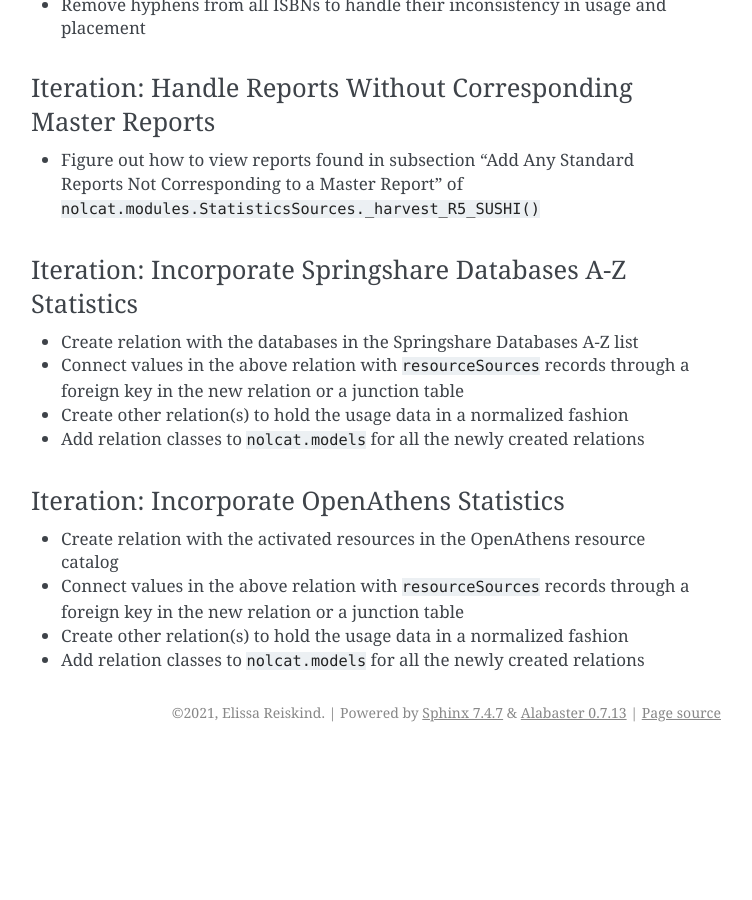
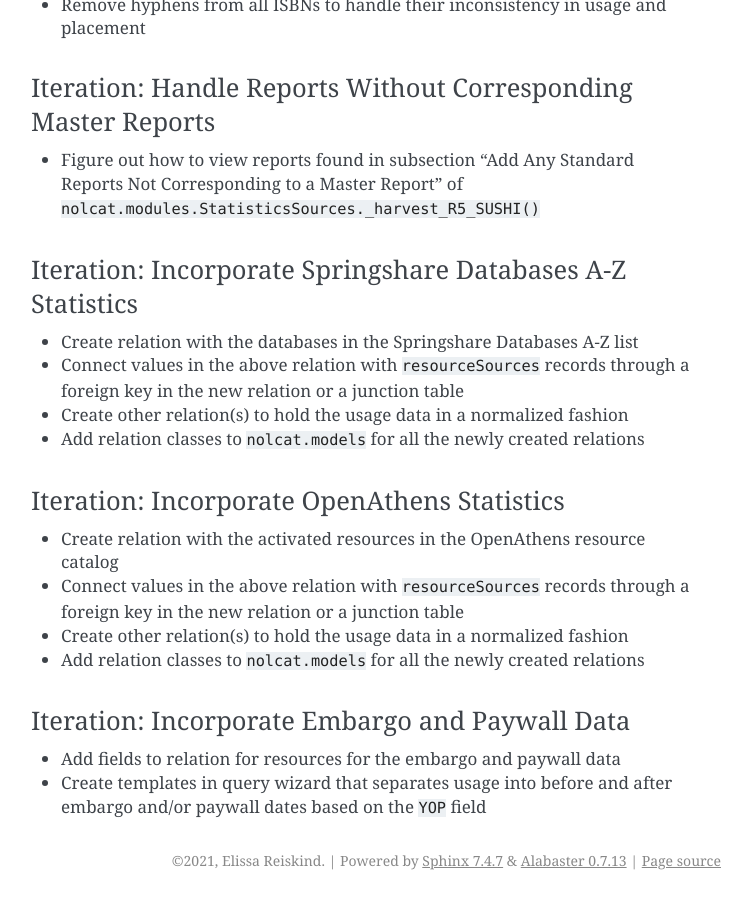
Before and after one commit to ereiskind/nolcat, a Sphinx documentation site: the page built from docs/source/roadmap.rst, in a window 1280 px wide and 900 px high, scrolled down 9361 px. Shown: the whole window, without its empty margins (389-1141 px from the left). Built offline with Sphinx 7.4.7, drawn with Linux system fonts in a browser that asks for light colours; before the commit the page ends 10113 px from its top, so only the background shows below that; some of the changed text lies outside the part shown.

Commit message:
Add item inspired by ER&L talk to roadmap

```diff
--- a/docs/source/roadmap.rst
+++ b/docs/source/roadmap.rst
@@ -282,3 +282,8 @@ Iteration: Incorporate OpenAthens Statistics
 * Connect values in the above relation with ``resourceSources`` records through a foreign key in the new relation or a junction table
 * Create other relation(s) to hold the usage data in a normalized fashion
 * Add relation classes to ``nolcat.models`` for all the newly created relations
+
+Iteration: Incorporate Embargo and Paywall Data
+===============================================
+* Add fields to relation for resources for the embargo and paywall data
+* Create templates in query wizard that separates usage into before and after embargo and/or paywall dates based on the ``YOP`` field
```
